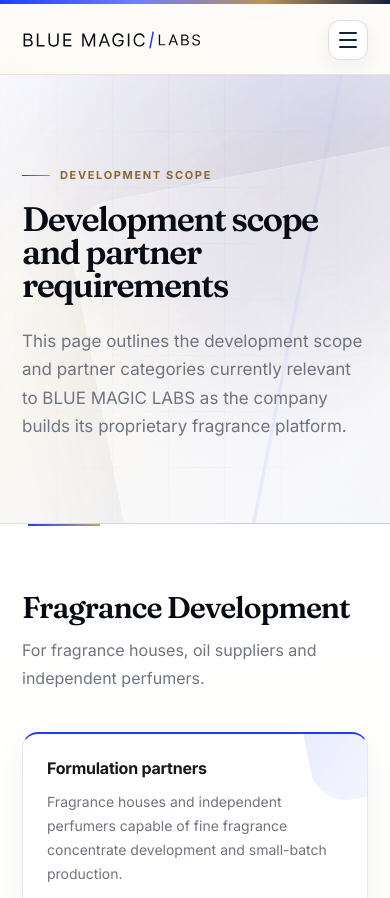
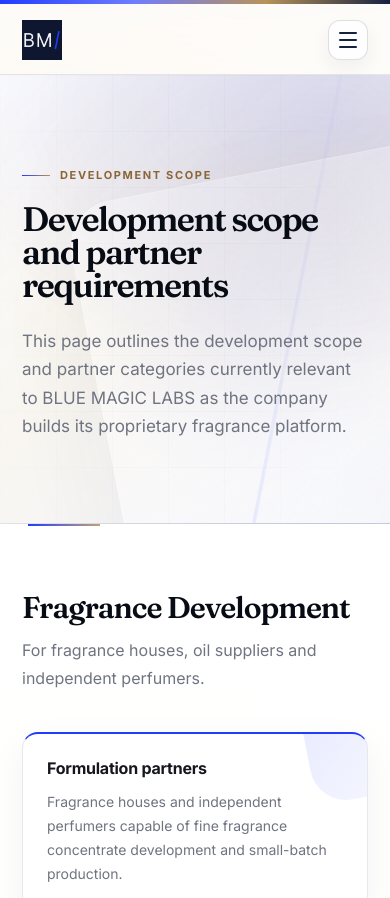
Before and after one commit to rjzofficial2026-collab/blue-magic-labs-site, a plain HTML site: page capabilities.html in a window 390 px wide. Shown: the top 898 px of the page. Drawn offline with Linux system fonts and the light colour scheme.

Commit message:
Implement responsive hybrid brand logo

```diff
--- a/capabilities.html
+++ b/capabilities.html
@@ -21,7 +21,10 @@
 <header class="site">
   <div class="wrap nav-row">
     <a href="index.html" class="header-logo">
-      <img src="assets/brand/blue-magic-labs-header-light.svg" alt="Blue Magic Labs" width="238" height="27" loading="eager">
+      <picture>
+        <source media="(max-width: 760px)" srcset="assets/brand/blue-magic-labs-social-avatar-512.png">
+        <img src="assets/brand/blue-magic-labs-header-light.svg" alt="Blue Magic Labs" width="238" height="27" loading="eager">
+      </picture>
     </a>
     <button type="button" class="nav-toggle" aria-label="Open menu" aria-expanded="false" aria-controls="primary-navigation">
       <span class="nav-toggle-bar"></span>
--- a/css/style.css
+++ b/css/style.css
@@ -106,10 +106,15 @@ header.site{
   align-items:center;
   flex-shrink:0;
 }
+.header-logo picture{
+  display:block;
+  line-height:0;
+}
 .header-logo img{
   display:block;
   width: 238px;
   height: auto;
+  max-width: 100%;
 }
 nav.main{
   display:flex;
@@ -885,7 +890,7 @@ footer.site .bottom{
   .hero-founder-grid{ grid-template-columns: 1fr; gap: 24px; }
   .hero-founder-media{ margin-top: 0; }
   .hero-founder-photo{ height: 440px; }
-  .header-logo img{ width: 200px; }
+  .header-logo img{ width: 200px; height: auto; }
   .partner-grid{ grid-template-columns: 1fr; gap: 28px; }
   .principles-grid{ grid-template-columns: 1fr; gap: 0; }
   .principle + .principle{
@@ -948,7 +953,7 @@ footer.site .bottom{
     border-radius: 10px;
     box-shadow: inset 3px 0 0 var(--blue);
   }
-  .header-logo img{ width: 180px; }
+  .header-logo img{ width: 40px; height: 40px; object-fit: contain; }
   .lede{ max-width: 100%; }
   .facts{ gap: 8px; padding-top: 22px; }
   .facts div{ width: 100%; border-radius: 14px; }
@@ -963,7 +968,3 @@ footer.site .bottom{
   footer.site .wrap{ display:block; }
   footer.site .col{ margin-bottom: 26px; }
 }
-
-@media (max-width: 360px){
-  .header-logo img{ width: 168px; }
-}
```
Also changed, not shown: company.html (+4 -1 lines), contact.html (+4 -1 lines), index.html (+4 -1 lines), legal.html (+4 -1 lines).
